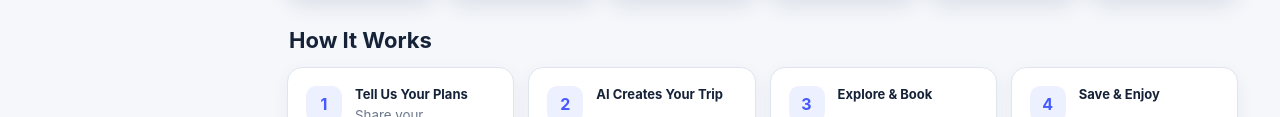
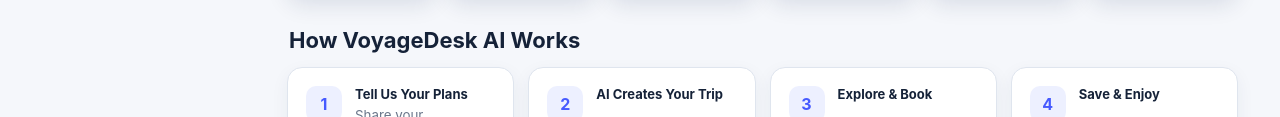
Before and after one commit to IsakSefada/voyagedesk-ai, a website: page public/index.html in a window 1280 px wide. Shown: the part 1022-1139 px from the top of the page. Drawn offline with Linux system fonts and the light colour scheme.

Commit message:
Polish consumer homepage sections

```diff
--- a/public/index.html
+++ b/public/index.html
@@ -61,7 +61,7 @@
   </form>
   <div class="home-section-head"><h3>Popular Destinations</h3><button class="text-btn" data-view="new">Plan somewhere else →</button></div>
   <div class="destination-grid"><button class="destination-card paris" data-destination="Paris"><span>Paris<small>France</small></span></button><button class="destination-card santorini" data-destination="Santorini"><span>Santorini<small>Greece</small></span></button><button class="destination-card rome" data-destination="Rome"><span>Rome<small>Italy</small></span></button><button class="destination-card istanbul" data-destination="Istanbul"><span>Istanbul<small>Türkiye</small></span></button><button class="destination-card bali" data-destination="Bali"><span>Bali<small>Indonesia</small></span></button><button class="destination-card newyork" data-destination="New York"><span>New York<small>USA</small></span></button></div>
-  <div class="home-section-head"><h3>How It Works</h3></div><div class="how-grid"><div><b>1</b><strong>Tell Us Your Plans</strong><small>Share your destination, dates, budget, and preferences.</small></div><div><b>2</b><strong>AI Creates Your Trip</strong><small>Get a personalized day-by-day itinerary.</small></div><div><b>3</b><strong>Explore & Book</strong><small>Compare flights, hotels, activities, and more.</small></div><div><b>4</b><strong>Save & Enjoy</strong><small>Keep your trip, refine it, and make it real.</small></div></div>
+  <div class="home-section-head"><h3>How VoyageDesk AI Works</h3></div><div class="how-grid"><div><b>1</b><strong>Tell Us Your Plans</strong><small>Share your destination, dates, budget, and preferences.</small></div><div><b>2</b><strong>AI Creates Your Trip</strong><small>Get a personalized day-by-day itinerary.</small></div><div><b>3</b><strong>Explore & Book</strong><small>Compare flights, hotels, activities, and more.</small></div><div><b>4</b><strong>Save & Enjoy</strong><small>Keep your trip, refine it, and make it real.</small></div></div>
   <div class="stats consumer-stats"><div class="stat"><span>Saved trips</span><strong id="tripCount">0</strong></div><div class="stat"><span>Trip plans</span><strong id="draftCount">0</strong></div><div class="stat"><span>Live inventory</span><strong id="liveStatus">—</strong></div></div>
   <div class="panel recent-panel"><div class="panel-head"><h3>Recent trips</h3><button class="text-btn" data-view="trips">View all</button></div><div id="recentTrips" class="trip-list empty">No trips yet.</div></div>
   <p id="providerStatus" class="provider-status hidden">Checking connections…</p>
```
